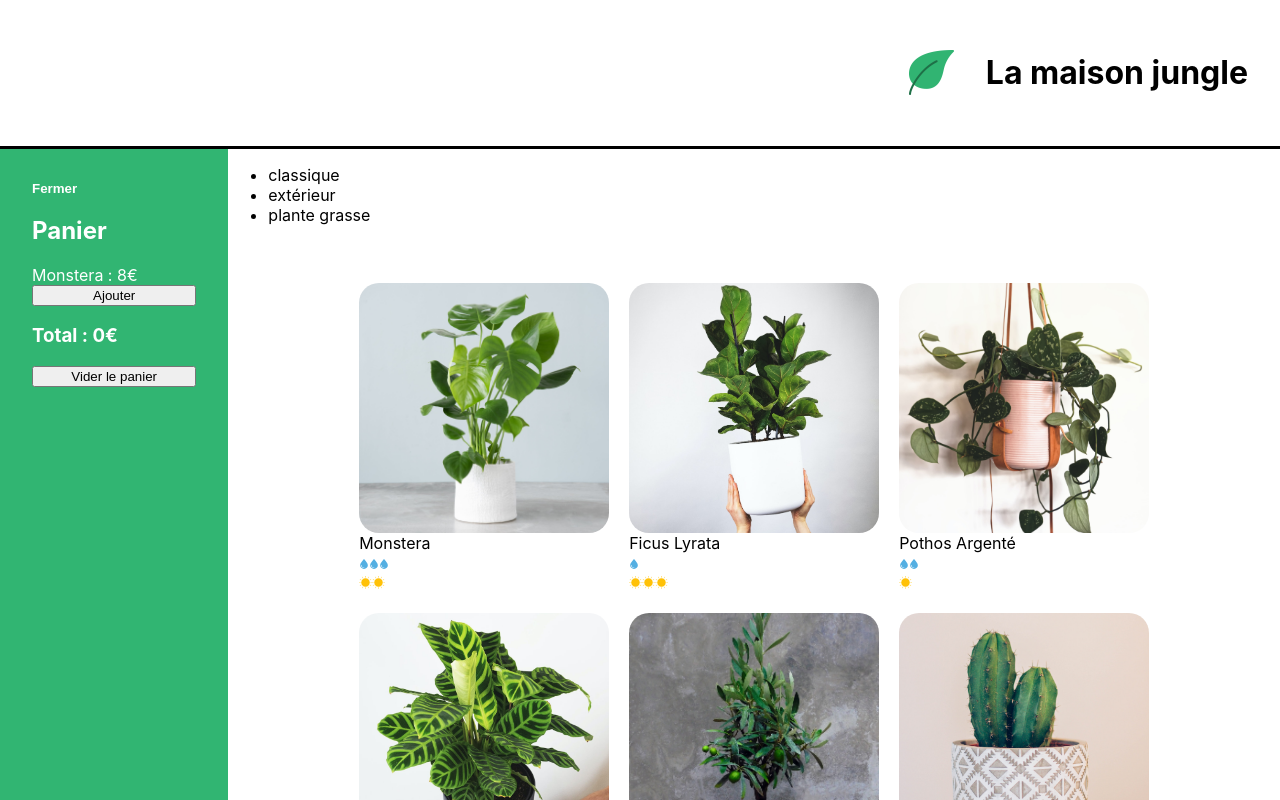
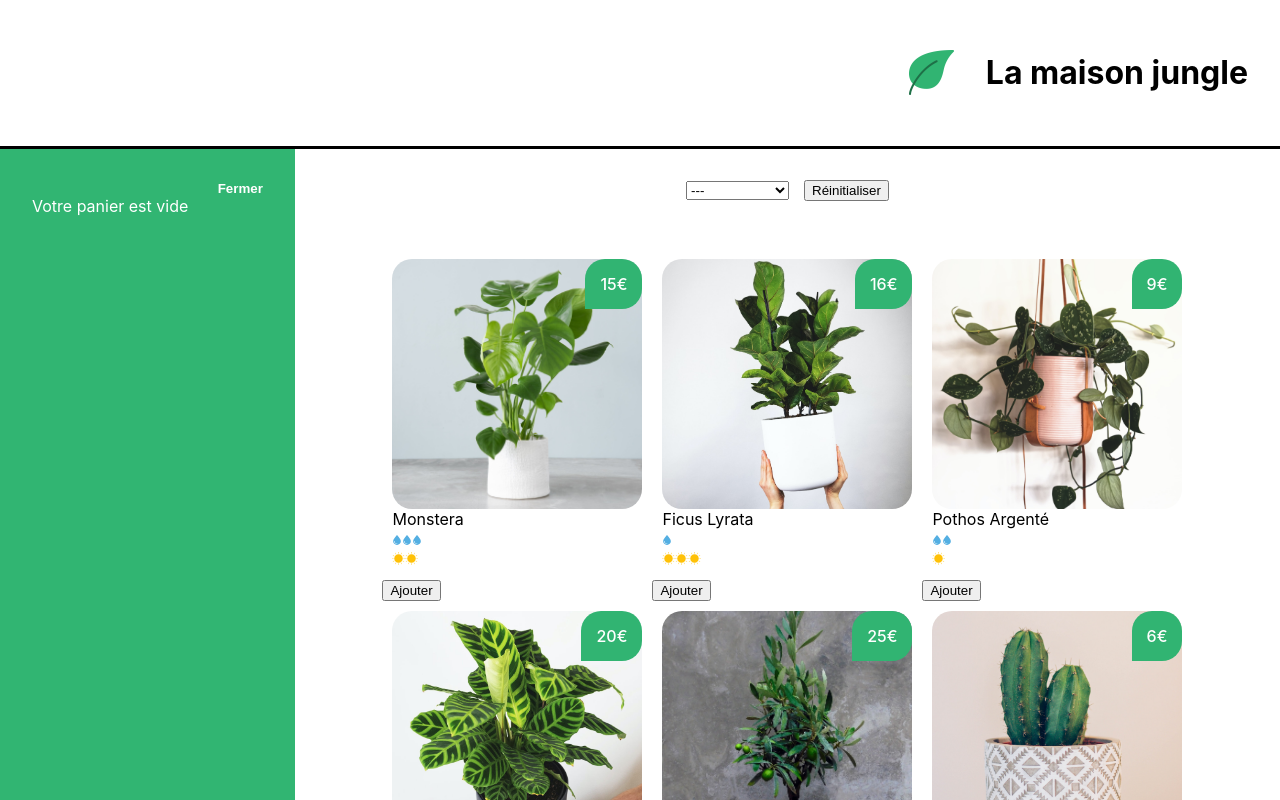
Before and after one commit to christelle01/la-maison-jungle, a React (Create React App) app: page / in a window 1280 px wide. Shown: the top 800 px of the page. Built offline with nearby package versions, Linux system fonts and the light colour scheme.

Commit message:
improve states

```diff
--- a/src/components/App.js
+++ b/src/components/App.js
@@ -1,3 +1,4 @@
+import { useState } from 'react'
 import Banner from './Banner'
 import logo from '../assets/logo.png'
 import Cart from './Cart'
@@ -6,6 +7,7 @@
 import '../styles/Layout.css'
 
 function App() {
+	const [cart, updateCart] = useState([])
 	return (
 		<div>
 			<Banner>
@@ -13,8 +15,8 @@
 				<h1 className='lmj-title'>La maison jungle</h1>
 			</Banner>
 			<div className='lmj-layout-inner'>
-				<Cart />
-				<ShoppingList />
+				<Cart cart={cart} updateCart={updateCart} />
+				<ShoppingList cart={cart} updateCart={updateCart} />
 			</div>
 			<Footer />
 		</div>
--- a/src/components/Cart.js
+++ b/src/components/Cart.js
@@ -1,11 +1,12 @@
 import { useState } from 'react'
 import '../styles/Cart.css'
 
-function Cart() {
-	const monsteraPrice = 8
-	const [cart, updateCart] = useState(0)
+function Cart({ cart, updateCart }) {
 	const [isOpen, setIsOpen] = useState(true)
-
+	const total = cart.reduce(
+		(acc, plantType) => acc + plantType.amount * plantType.price,
+		0
+	)
 	return isOpen ? (
 		<div className='lmj-cart'>
 			<button
@@ -14,11 +15,22 @@
 			>
 				Fermer
 			</button>
-			<h2>Panier</h2>
-			<div>Monstera : {monsteraPrice}€</div>
-			<button onClick={() => updateCart(cart + 1)}>Ajouter</button>
-			<h3>Total : {monsteraPrice * cart}€</h3>
-			<button onClick={() => updateCart(0)}>Vider le panier</button>
+			{cart.length > 0 ? (
+				<div>
+					<h2>Panier</h2>
+					<ul>
+						{cart.map(({ name, price, amount }, index) => (
+							<div key={`${name}-${index}`}>
+								{name} {price}€ x {amount}
+							</div>
+						))}
+					</ul>
+					<h3>Total :{total}€</h3>
+					<button onClick={() => updateCart([])}>Vider le panier</button>
+				</div>
+			) : (
+				<div>Votre panier est vide</div>
+			)}
 		</div>
 	) : (
 		<div className='lmj-cart-closed'>
--- /dev/null
+++ b/src/components/Categories.js
@@ -0,0 +1,23 @@
+import '../styles/Categories.css'
+
+function Categories({ setActiveCategory, categories, activeCategory }) {
+	return (
+		<div className='lmj-categories'>
+			<select
+				value={activeCategory}
+				onChange={(e) => setActiveCategory(e.target.value)}
+				className='lmj-categories-select'
+			>
+				<option value=''>---</option>
+				{categories.map((cat) => (
+					<option key={cat} value={cat}>
+						{cat}
+					</option>
+				))}
+			</select>
+			<button onClick={() => setActiveCategory('')}>Réinitialiser</button>
+		</div>
+	)
+}
+
+export default Categories
--- a/src/components/PlantItem.js
+++ b/src/components/PlantItem.js
@@ -5,9 +5,10 @@
 	alert(`Vous voulez acheter 1 ${plantName}? Très bon choix 🌱✨`)
 }
 
-function PlantItem({ cover, name, water, light }) {
+function PlantItem({ cover, name, water, light, price }) {
 	return (
 		<li className='lmj-plant-item' onClick={() => handleClick}>
+			<span className='lmj-plant-item-price'>{price}€</span>
 			<img className='lmj-plant-item-cover' src={cover} alt={`${name} cover`} />
 			{name}
 			<div>
--- a/src/components/ShoppingList.js
+++ b/src/components/ShoppingList.js
@@ -1,31 +1,55 @@
+import { useState } from 'react'
 import { plantList } from '../datas/plantList'
 import PlantItem from './PlantItem'
+import Categories from './Categories'
 import '../styles/ShoppingList.css'
 
-function ShoppingList() {
+function ShoppingList({ cart, updateCart }) {
+	const [activeCategory, setActiveCategory] = useState('')
 	const categories = plantList.reduce(
 		(acc, plant) =>
 			acc.includes(plant.category) ? acc : acc.concat(plant.category),
 		[]
 	)
 
+	function addToCart(name, price) {
+		const currentPlantSaved = cart.find((plant) => plant.name === name)
+		if (currentPlantSaved) {
+			const cartFilteredCurrentPlant = cart.filter(
+				(plant) => plant.name !== name
+			)
+			updateCart([
+				...cartFilteredCurrentPlant,
+				{ name, price, amount: currentPlantSaved.amount + 1 }
+			])
+		} else {
+			updateCart([...cart, { name, price, amount: 1 }])
+		}
+	}
+
 	return (
 		<div className='lmj-shopping-list'>
-			<ul>
-				{categories.map((cat) => (
-					<li key={cat}>{cat}</li>
-				))}
-			</ul>
+			<Categories
+				categories={categories}
+				setActiveCategory={setActiveCategory}
+				activeCategory={activeCategory}
+			/>
+
 			<ul className='lmj-plant-list'>
-				{plantList.map(({ id, cover, name, water, light }) => (
+				{plantList.map(({ id, cover, name, water, light, price, category }) =>
+					!activeCategory || activeCategory === category ? (
+						<div key={id}>
 							<PlantItem
-						key={id}
 								cover={cover}
 								name={name}
 								water={water}
 								light={light}
+								price={price}
 							/>
-				))}
+							<button onClick={() => addToCart(name, price)}>Ajouter</button>
+						</div>
+					) : null
+				)}
 			</ul>
 		</div>
 	)
--- a/src/datas/plantList.js
+++ b/src/datas/plantList.js
@@ -15,7 +15,8 @@
 		id: '1ed',
 		light: 2,
 		water: 3,
-		cover: monstera
+		cover: monstera,
+		price: 15
 	},
 	{
 		name: 'ficus lyrata',
@@ -23,7 +24,8 @@
 		id: '2ab',
 		light: 3,
 		water: 1,
-		cover: lyrata
+		cover: lyrata,
+		price: 16
 	},
 
 	{
@@ -32,7 +34,9 @@
 		id: '3sd',
 		light: 1,
 		water: 2,
-		cover: pothos
+		cover: pothos,
+
+		price: 9
 	},
 	{
 		name: 'calathea',
@@ -40,7 +44,9 @@
 		id: '4kk',
 		light: 2,
 		water: 3,
-		cover: calathea
+		cover: calathea,
+
+		price: 20
 	},
 	{
 		name: 'olivier',
@@ -48,7 +54,8 @@
 		id: '5pl',
 		light: 3,
 		water: 1,
-		cover: olivier
+		cover: olivier,
+		price: 25
 	},
 
 	{
@@ -57,7 +64,8 @@
 		id: '8fp',
 		light: 2,
 		water: 1,
-		cover: cactus
+		cover: cactus,
+		price: 6
 	},
 	{
 		name: 'basilique',
@@ -65,7 +73,8 @@
 		id: '7ie',
 		light: 2,
 		water: 3,
-		cover: basil
+		cover: basil,
+		price: 5
 	},
 	{
 		name: 'succulente',
@@ -73,7 +82,8 @@
 		id: '9vn',
 		light: 2,
 		water: 1,
-		cover: succulent
+		cover: succulent,
+		price: 8
 	},
 
 	{
@@ -82,6 +92,7 @@
 		id: '6uo',
 		light: 2,
 		water: 2,
-		cover: mint
+		cover: mint,
+		price: 4
 	}
 ]
--- a/src/styles/Cart.css
+++ b/src/styles/Cart.css
@@ -5,7 +5,7 @@
 	display: flex;
 	flex-direction: column;
 	justify-content: flex-start;
-	width: 200px;
+	width: 300px;
 }
 
 .lmj-cart-add-button {
@@ -22,11 +22,12 @@
 	align-self: self-start;
 	padding: 0;
 	color: white;
+	align-self: flex-end;
 }
 
 .lmj-cart-closed {
 	padding: 32px;
-	width: 200px;
+	width: 300px;
 }
 
 .lmj-cart-closed > button {
--- /dev/null
+++ b/src/styles/Categories.css
@@ -0,0 +1,8 @@
+.lmj-categories {
+	text-align: center;
+	padding-top: 30px;
+}
+
+.lmj-categories-select {
+	margin-right: 15px;
+}
--- a/src/styles/PlantItem.css
+++ b/src/styles/PlantItem.css
@@ -12,4 +12,16 @@
 	justify-content: center;
 	flex-direction: column;
 	text-transform: capitalize;
+	position: relative;
 }
+
+.lmj-plant-item-price {
+	position: absolute;
+	border-radius: 20px 20px 20px 0;
+	background-color: #31b472;
+	color: white;
+	padding: 15px;
+	right: 0;
+	top: 0;
+	font-weight: 500;
+}
```
Lines whose indentation alone changed are shown as unchanged.
